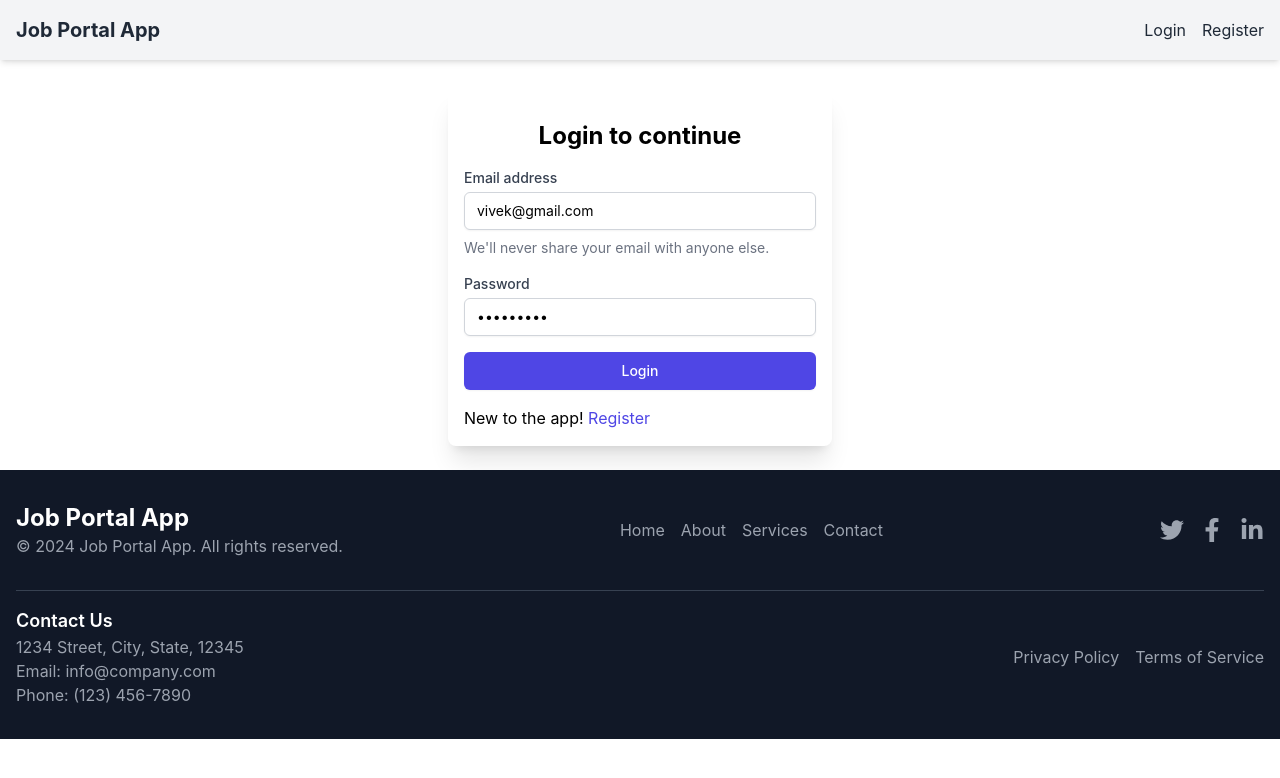
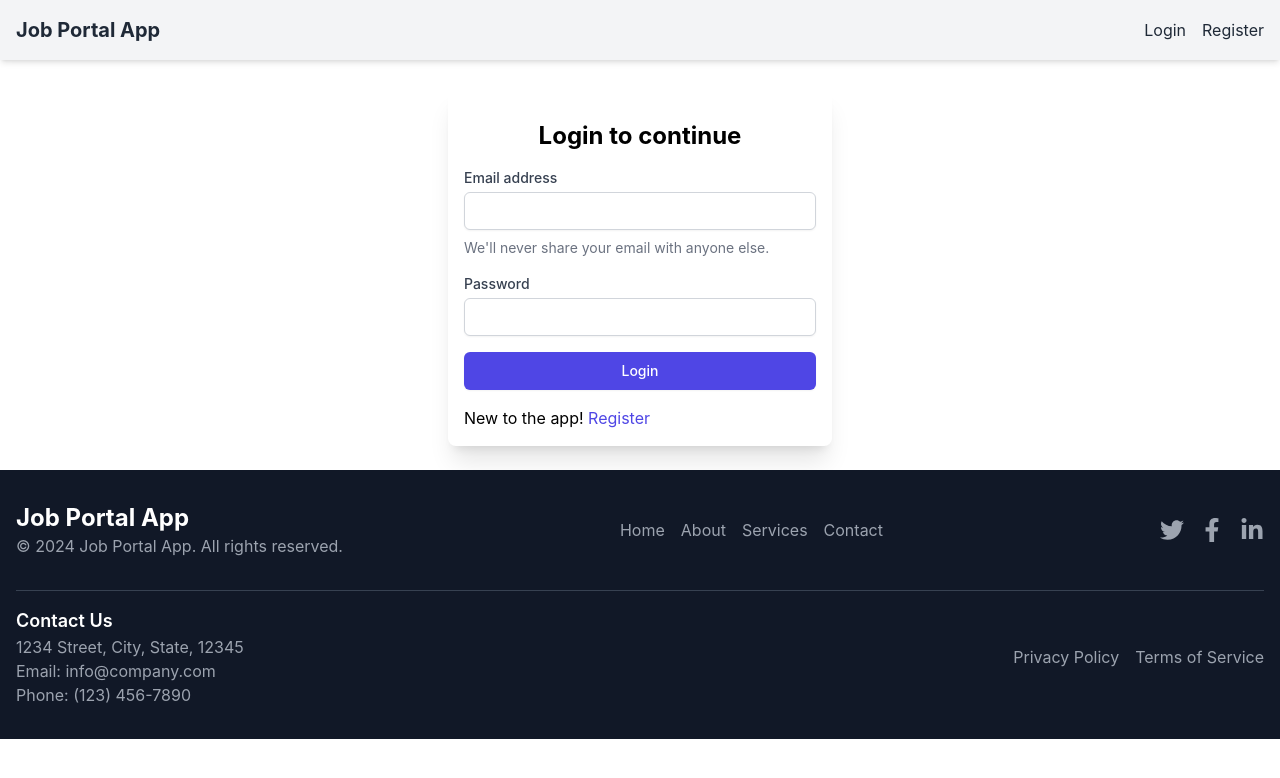
Before and after one commit to Vivek01233210/Project-Job-Listing-Portal, a React (Create React App) app in the folder client/: page /login in a window 1280 px wide. Shown: the top 778 px of the page. Built offline with nearby package versions, Linux system fonts and the light colour scheme; no server answers.

Commit message:
improve ui

```diff
--- a/client/src/Pages/Login.jsx
+++ b/client/src/Pages/Login.jsx
@@ -12,8 +12,8 @@
     const navigate = useNavigate();
 
     // State variables for form fields
-    const [email, setEmail] = useState('vivek@gmail.com');
-    const [password, setPassword] = useState('vivek@123');
+    const [email, setEmail] = useState('');
+    const [password, setPassword] = useState('');
 
     const loginMutation = useMutation({
         mutationKey: ["login"],
--- a/client/src/index.js
+++ b/client/src/index.js
@@ -25,7 +25,7 @@
         <App />
         <ToastContainer position='top-center' autoClose={1000} />
       </Provider>
-      <ReactQueryDevtools initialIsOpen={false} />
+      {/* <ReactQueryDevtools initialIsOpen={false} /> */}
     </QueryClientProvider>
   </React.StrictMode>,
 );
```
Also changed, not shown: 1 other file (tests, documents, lock files or other folders).
